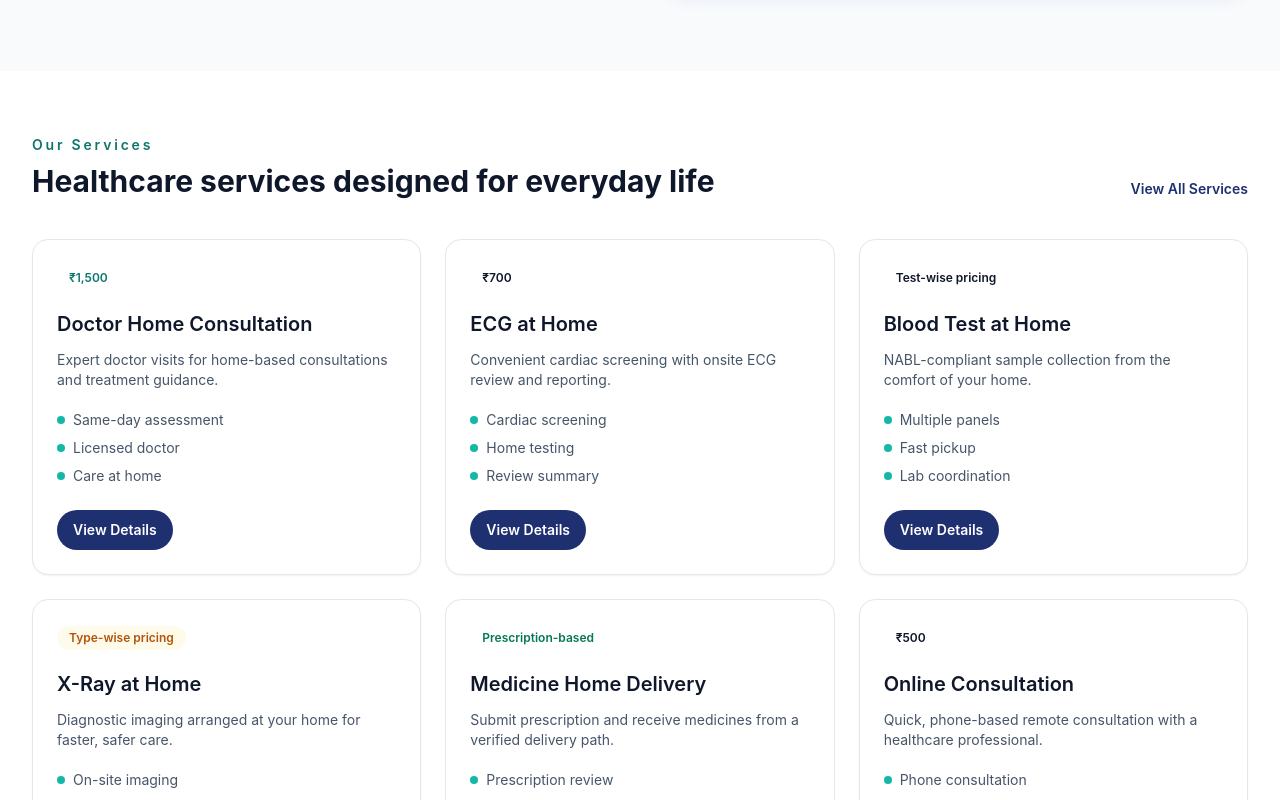
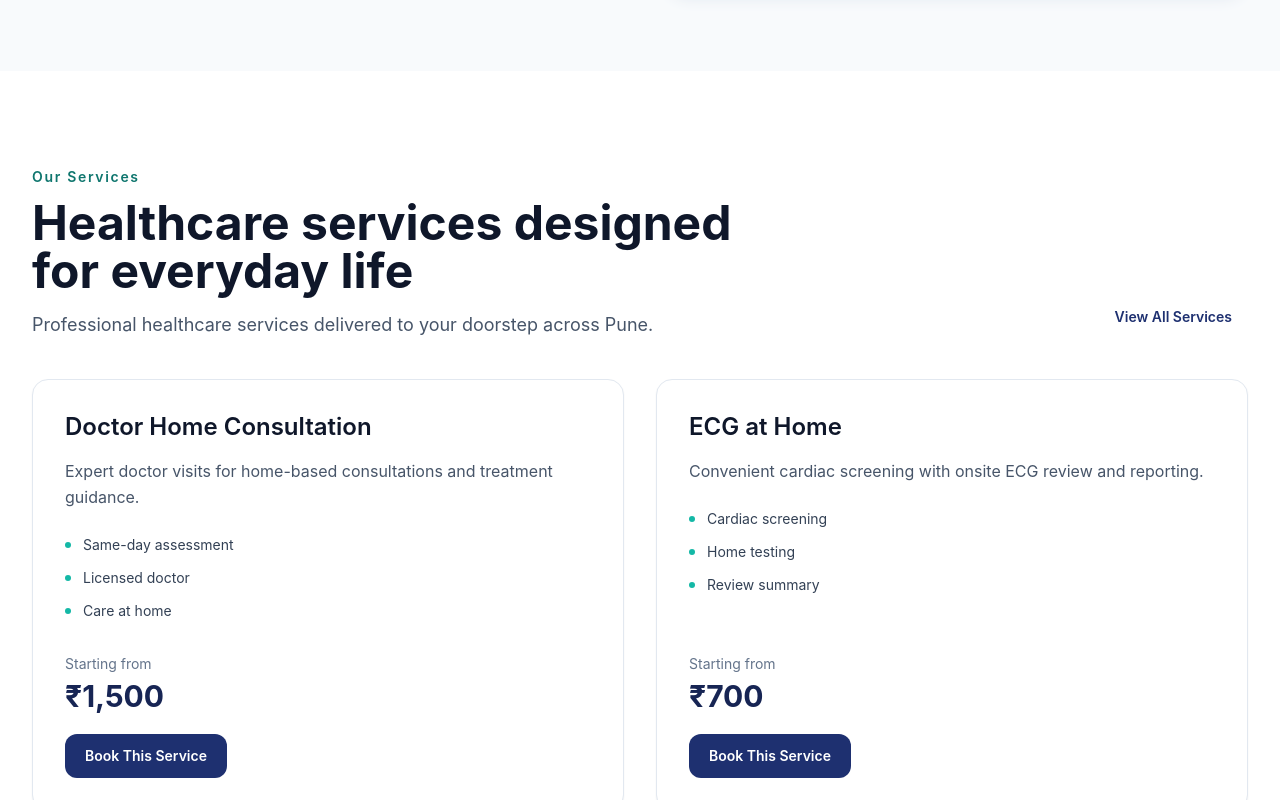
Before and after one commit to mdadnan2/Pune-Caring-Hands, a Next.js app in the folder apps/web/: page / in a window 1280 px wide. Shown: the part 520-1320 px from the top of the page. Built offline with nearby package versions, Linux system fonts and the light colour scheme.

Commit message:
fix(web): refine services section UI

```diff
--- a/apps/web/app/page.tsx
+++ b/apps/web/app/page.tsx
@@ -66,37 +66,54 @@ export default function HomePage() {
         </div>
       </section>
 
-      <section className="mx-auto max-w-7xl px-4 py-16 sm:px-6 lg:px-8">
-        <div className="mb-10 flex items-end justify-between gap-4">
-          <div>
-            <p className="text-sm font-semibold tracking-[0.2em] text-teal-700">Our Services</p>
-            <h2 className="mt-2 text-3xl font-bold text-slate-900">Healthcare services designed for everyday life</h2>
+      <section className="mx-auto max-w-7xl px-4 py-16 sm:px-6 sm:py-20 lg:px-8 lg:py-24">
+        <div className="mb-10 flex flex-col gap-5 sm:flex-row sm:items-end sm:justify-between">
+          <div className="max-w-3xl">
+            <p className="text-sm font-semibold tracking-[0.12em] text-teal-700">Our Services</p>
+            <h2 className="mt-3 text-3xl font-bold leading-tight text-slate-900 sm:text-4xl lg:text-5xl">
+              Healthcare services designed for everyday life
+            </h2>
+            <p className="mt-4 max-w-2xl text-base leading-relaxed text-slate-600 sm:text-lg">
+              Professional healthcare services delivered to your doorstep across Pune.
+            </p>
           </div>
-           <Link href="/services" className="hidden text-sm font-semibold text-navy-700 md:inline-flex">
-             View All Services
+          <Link
+            href="/services"
+            className="inline-flex min-h-11 items-center rounded-full px-4 py-2 text-sm font-semibold text-navy-700 transition hover:bg-navy-50 focus-visible:outline-none focus-visible:ring-2 focus-visible:ring-navy-700 focus-visible:ring-offset-2"
+          >
+            View All Services
           </Link>
         </div>
 
-        <div className="grid gap-6 md:grid-cols-2 xl:grid-cols-3">
+        <div className="grid gap-6 md:grid-cols-2 lg:gap-8">
           {services.map((service) => (
-            <div key={service.slug} className="rounded-2xl border border-slate-200 bg-white p-6 shadow-sm transition hover:-translate-y-0.5 hover:shadow-md">
-              <div className={`inline-flex rounded-full px-3 py-1 text-xs font-semibold ${service.accent}`}>
-                {service.price}
-              </div>
-              <h3 className="mt-5 text-xl font-semibold text-slate-900">{service.name}</h3>
-              <p className="mt-3 text-sm text-slate-600">{service.description}</p>
-              <ul className="mt-5 space-y-2 text-sm text-slate-600">
+            <article
+              key={service.slug}
+              className="flex h-full min-h-[380px] flex-col rounded-2xl border border-slate-200 bg-white p-6 shadow-sm transition hover:-translate-y-0.5 hover:shadow-md sm:p-8"
+            >
+              <h3 className="text-2xl font-semibold leading-tight text-slate-900">{service.name}</h3>
+              <p className="mt-4 text-base leading-relaxed text-slate-600">{service.description}</p>
+              <ul className="mt-6 space-y-2.5 text-sm leading-relaxed text-slate-700">
                 {service.features.map((feature) => (
-                  <li key={feature} className="flex items-center gap-2">
-                    <span className="h-2 w-2 rounded-full bg-teal-500" />
-                    {feature}
+                  <li key={feature} className="flex items-start gap-3">
+                    <span aria-hidden="true" className="mt-2 h-1.5 w-1.5 shrink-0 rounded-full bg-teal-500" />
+                    <span>{feature}</span>
                   </li>
                 ))}
               </ul>
-              <Link href={`/services/${service.slug}`} className="mt-6 inline-flex rounded-full bg-navy-700 px-4 py-2.5 text-sm font-semibold text-white transition hover:bg-navy-800">
-                 View Details
-              </Link>
-            </div>
+              <div className="mt-auto pt-8">
+                <p className="text-sm text-slate-500">
+                  {service.price.startsWith('₹') ? 'Starting from' : 'Pricing'}
+                </p>
+                <p className="mt-1 text-3xl font-bold text-navy-800">{service.price}</p>
+                <Link
+                  href={`/services/${service.slug}`}
+                  className="mt-5 inline-flex min-h-11 w-full items-center justify-center rounded-xl bg-navy-700 px-5 py-3 text-sm font-semibold text-white transition hover:bg-navy-800 focus-visible:outline-none focus-visible:ring-2 focus-visible:ring-navy-700 focus-visible:ring-offset-2 sm:w-auto"
+                >
+                  Book This Service
+                </Link>
+              </div>
+            </article>
           ))}
         </div>
       </section>
--- a/apps/web/app/services/page.tsx
+++ b/apps/web/app/services/page.tsx
@@ -3,32 +3,46 @@ import { services } from '../../lib/site-data';
 
 export default function ServicesPage() {
   return (
-    <div className="mx-auto max-w-7xl px-4 py-16 sm:px-6 lg:px-8">
-      <div className="max-w-2xl">
-        <p className="text-sm font-semibold tracking-[0.2em] text-teal-700">Our Services</p>
-        <h1 className="mt-2 text-4xl font-bold text-slate-900">Care at home, designed around your routine.</h1>
+    <div className="mx-auto max-w-7xl px-4 py-16 sm:px-6 sm:py-20 lg:px-8 lg:py-24">
+      <div className="max-w-3xl">
+        <p className="text-sm font-semibold text-teal-700">Our Services</p>
+        <h1 className="mt-3 text-3xl font-bold leading-tight text-slate-900 sm:text-4xl lg:text-5xl">
+          Healthcare services designed for everyday life
+        </h1>
+        <p className="mt-4 max-w-2xl text-base leading-relaxed text-slate-600 sm:text-lg">
+          Professional healthcare services delivered to your doorstep across Pune.
+        </p>
       </div>
 
-      <div className="mt-10 grid gap-6 md:grid-cols-2 xl:grid-cols-3">
+      <div className="mt-10 grid gap-6 md:grid-cols-2 lg:gap-8">
         {services.map((service) => (
-          <div key={service.slug} className="rounded-2xl border border-slate-200 bg-white p-6 shadow-sm">
-            <div className={`inline-flex rounded-full px-3 py-1 text-xs font-semibold ${service.accent}`}>
-              {service.price}
-            </div>
-            <h2 className="mt-4 text-xl font-semibold text-slate-900">{service.name}</h2>
-            <p className="mt-3 text-sm text-slate-600">{service.description}</p>
-            <ul className="mt-5 space-y-2 text-sm text-slate-600">
+          <article
+            key={service.slug}
+            className="flex h-full min-h-[380px] flex-col rounded-2xl border border-slate-200 bg-white p-6 shadow-sm transition hover:-translate-y-0.5 hover:shadow-md sm:p-8"
+          >
+            <h2 className="text-2xl font-semibold leading-tight text-slate-900">{service.name}</h2>
+            <p className="mt-4 text-base leading-relaxed text-slate-600">{service.description}</p>
+            <ul className="mt-6 space-y-2.5 text-sm leading-relaxed text-slate-700">
               {service.features.map((feature) => (
-                <li key={feature} className="flex items-center gap-2">
-                  <span className="h-2 w-2 rounded-full bg-teal-500" />
-                  {feature}
+                <li key={feature} className="flex items-start gap-3">
+                  <span aria-hidden="true" className="mt-2 h-1.5 w-1.5 shrink-0 rounded-full bg-teal-500" />
+                  <span>{feature}</span>
                 </li>
               ))}
             </ul>
-            <Link href={`/services/${service.slug}`} className="mt-6 inline-flex rounded-full bg-navy-700 px-4 py-2.5 text-sm font-semibold text-white hover:bg-navy-800">
-               View Details
-            </Link>
-          </div>
+            <div className="mt-auto pt-8">
+              <p className="text-sm text-slate-500">
+                {service.price.startsWith('₹') ? 'Starting from' : 'Pricing'}
+              </p>
+              <p className="mt-1 text-3xl font-bold text-navy-800">{service.price}</p>
+              <Link
+                href={`/services/${service.slug}`}
+                className="mt-5 inline-flex min-h-11 w-full items-center justify-center rounded-xl bg-navy-700 px-5 py-3 text-sm font-semibold text-white transition hover:bg-navy-800 focus-visible:outline-none focus-visible:ring-2 focus-visible:ring-navy-700 focus-visible:ring-offset-2 sm:w-auto"
+              >
+                Book This Service
+              </Link>
+            </div>
+          </article>
         ))}
       </div>
     </div>
```
